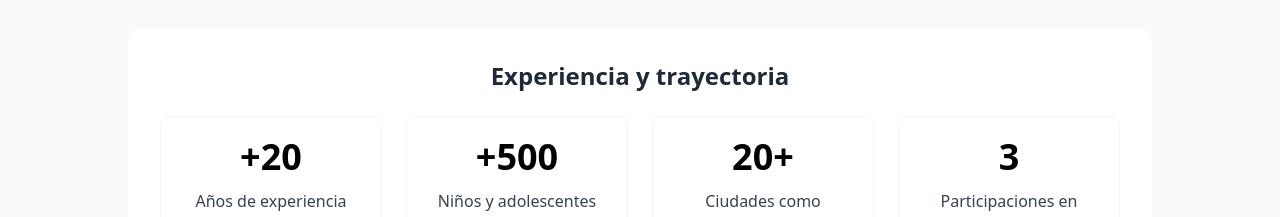
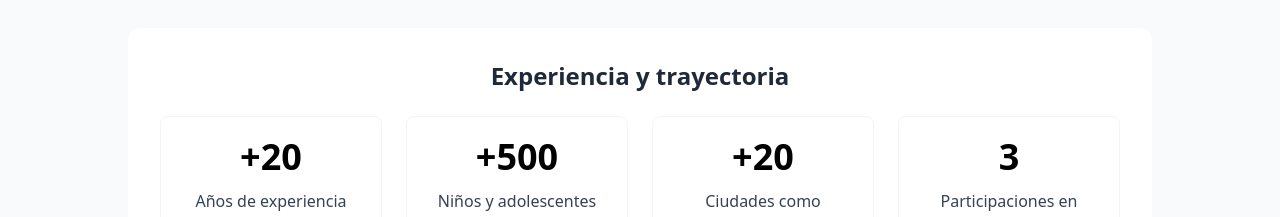
Before and after one commit to neuropsicologiaintegral15-del/neuropsicologia-integral, a React (Vite) app: page / in a window 1280 px wide. Shown: the part 4340-4557 px from the top of the page. Built offline with nearby package versions, Linux system fonts and the light colour scheme.

Commit message:
Fixing animation percentage in metrics

```diff
--- a/src/sections/team/Team.tsx
+++ b/src/sections/team/Team.tsx
@@ -186,7 +186,7 @@ export default function Team() {
                   <AnimatedCounter
                     value={20}
                     duration={2000}
-                    suffix="+"
+                    prefix="+"
                     className="text-primary-200"
                   />
                 </div>
```
